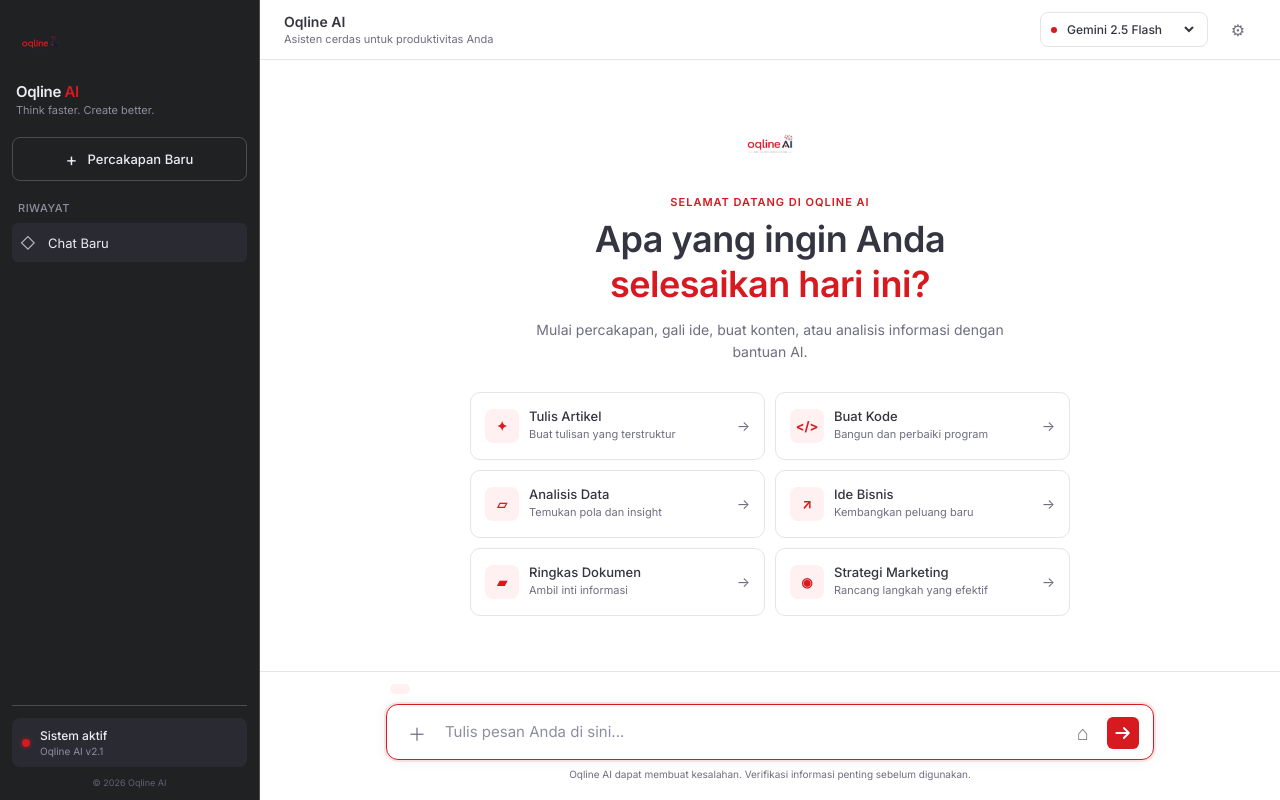
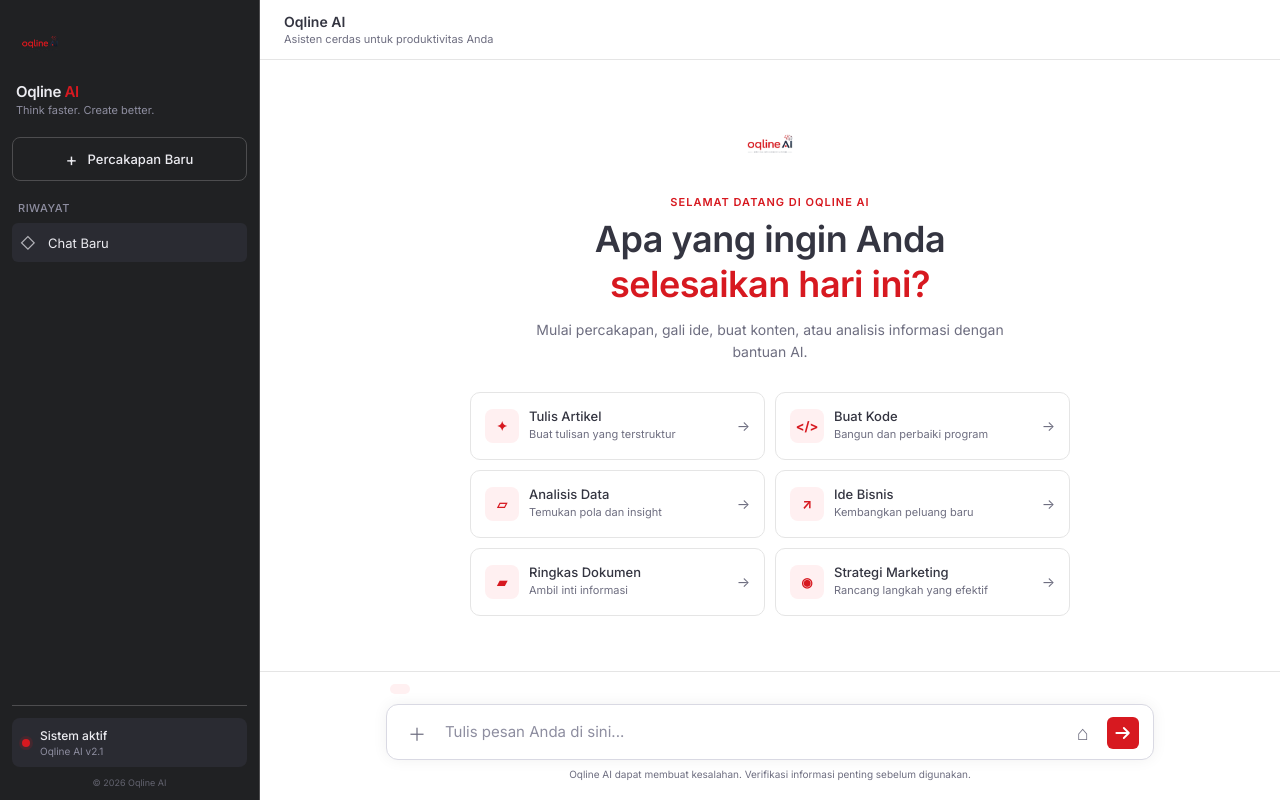
Before and after one commit to jenderal45/oqlineai, a website: page public/index.html in a window 1280 px wide. Drawn offline with Linux system fonts and the light colour scheme.

Commit message:
Update index.html

```diff
--- a/public/index.html
+++ b/public/index.html
@@ -1017,7 +1017,7 @@ button { cursor: pointer; }
           </div>
         </div>
 
-        <div class="top-actions">
+        <!--<div class="top-actions">
           <label class="model-picker" for="modelSelect">
             <span class="model-indicator"></span>
             <select id="modelSelect" aria-label="Pilih model AI">
@@ -1030,7 +1030,7 @@ button { cursor: pointer; }
             </select>
           </label>
           <button id="settingsBtn" class="icon-btn" type="button" aria-label="Pengaturan">&#9881;</button>
-        </div>
+        </div>-->
       </header>
 
       <main id="chatArea" class="chat-area">
```
